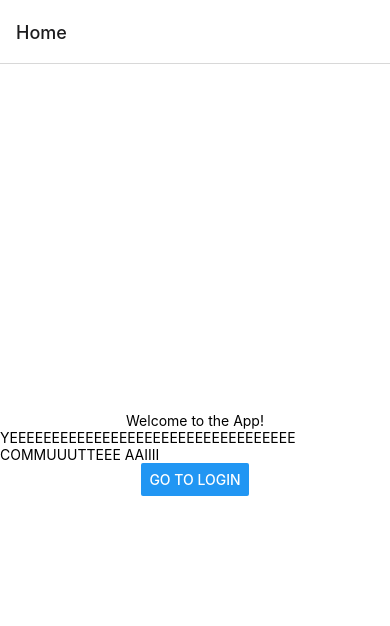
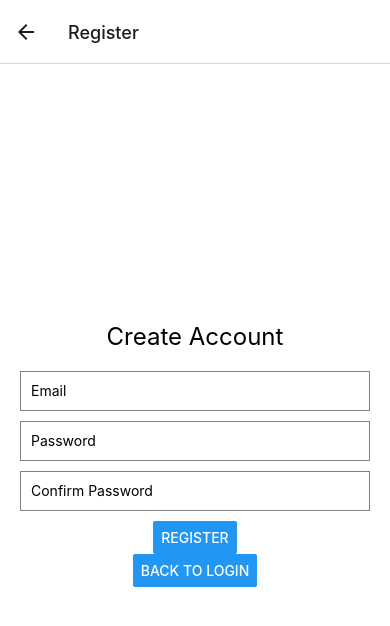
Before and after one commit to Commute-ai/ui, a React Native app: screen /Register in a window 390 px wide. Shown: the top 626 px of the page. Built offline with nearby package versions, Linux system fonts and the light colour scheme.

Commit message:
feat: Registration screen

```diff
--- a/src/components/Login.jsx
+++ b/src/components/Login.jsx
@@ -32,10 +32,10 @@ const LoginScreen = ({ navigation }) => {
       />
       <Button title="Login" onPress={handleLogin} testID="loginButton" />
       {/* Example: Add a button to navigate to a registration screen */}
-      {/* <Button
+      <Button
         title="Don\'t have an account? Sign Up"
         onPress={() => navigation.navigate('Register')} // Assuming you have a 'Register' screen
-      /> */}
+      />
     </View>
   );
 };
--- a/src/components/Main.jsx
+++ b/src/components/Main.jsx
@@ -3,6 +3,7 @@ import { StyleSheet, Text, View, Button } from 'react-native'; // Added Button
 import { NavigationContainer } from '@react-navigation/native';
 import { createNativeStackNavigator } from '@react-navigation/native-stack';
 import LoginScreen from './Login.jsx';
+import Registration from './Registration.jsx'; // Import RegistrationScreen
 import { StatusBar } from 'expo-status-bar';
 
 // Placeholder HomeScreen - you can replace this with your actual home screen content
@@ -33,6 +34,7 @@ export default function Main() {
       <Stack.Navigator initialRouteName="Home">
         <Stack.Screen name="Login" component={LoginScreen} options={{ title: 'Login' }} />
         <Stack.Screen name="Home" component={HomeScreen} options={{ title: 'Home' }} />
+        <Stack.Screen name="Register" component={Registration} options={{ title: 'Register' }} />
       </Stack.Navigator>
     </NavigationContainer>
   );
--- /dev/null
+++ b/src/components/Registration.jsx
@@ -0,0 +1,78 @@
+import React from 'react';
+import { StyleSheet, Text, View, Button, TextInput } from 'react-native';
+
+export default function Registration({ navigation }) {
+  // Add state for form inputs if needed
+  const [email, setEmail] = React.useState('');
+  const [password, setPassword] = React.useState('');
+  const [confirmPassword, setConfirmPassword] = React.useState('');
+
+  const handleRegister = () => {
+    // Implement registration logic here
+    console.log('Register button pressed');
+    // Example: Check if passwords match, then call API
+    if (password !== confirmPassword) {
+      alert("Passwords don't match!");
+      return;
+    }
+    console.log('Email:', email);
+    console.log('Password:', password);
+    // After successful registration, navigate to another screen (e.g., Login or Home)
+    alert('Registration successful!'); // Mock success message
+    navigation.navigate('Login');
+  };
+
+  return (
+    <View style={styles.container}>
+      <Text style={styles.title}>Create Account</Text>
+      {/* Add TextInput fields for email, password, confirm password, etc. */}
+      {/* Example: */}
+      <TextInput
+        style={styles.input}
+        placeholder="Email"
+        onChangeText={setEmail}
+        value={email}
+        keyboardType="email-address"
+        autoCapitalize="none"
+      />
+      <TextInput
+        style={styles.input}
+        placeholder="Password"
+        onChangeText={setPassword}
+        value={password}
+        secureTextEntry
+      />
+      <TextInput
+        style={styles.input}
+        placeholder="Confirm Password"
+        onChangeText={setConfirmPassword}
+        value={confirmPassword}
+        secureTextEntry
+      />
+      <Button title="Register" onPress={handleRegister} />
+      <Button title="Back to Login" onPress={() => navigation.navigate('Login')} />
+    </View>
+  );
+}
+
+const styles = StyleSheet.create({
+  container: {
+    flex: 1,
+    backgroundColor: '#fff',
+    alignItems: 'center',
+    justifyContent: 'center',
+    padding: 20,
+  },
+  title: {
+    fontSize: 24,
+    marginBottom: 20,
+  },
+  input: {
+    width: '100%',
+    height: 40,
+    borderColor: 'gray',
+    borderWidth: 1,
+    marginBottom: 10,
+    paddingHorizontal: 10,
+  },
+});
```
Also changed, not shown: 1 other file (tests, documents, lock files or other folders).
